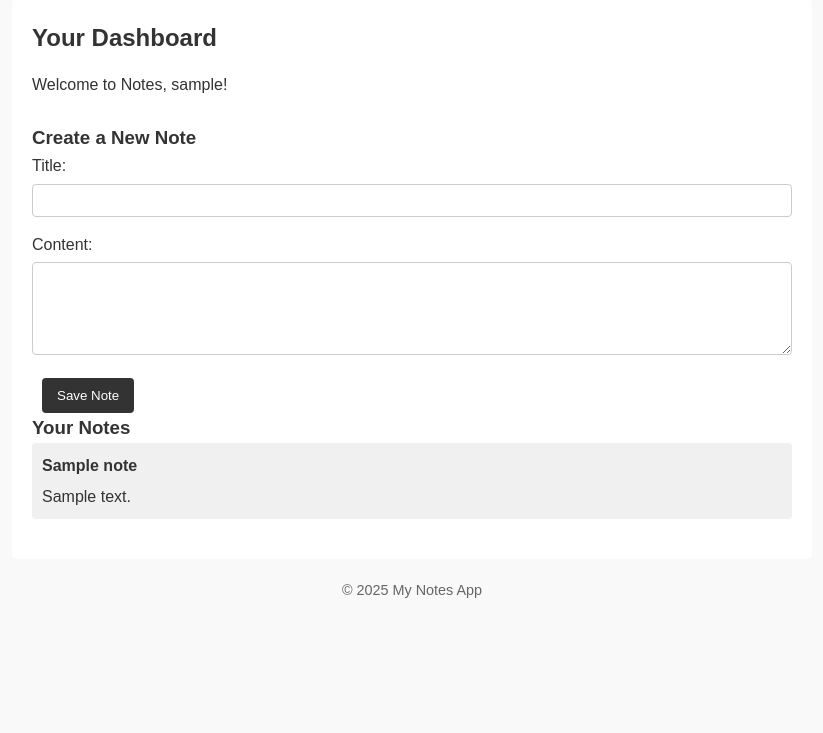
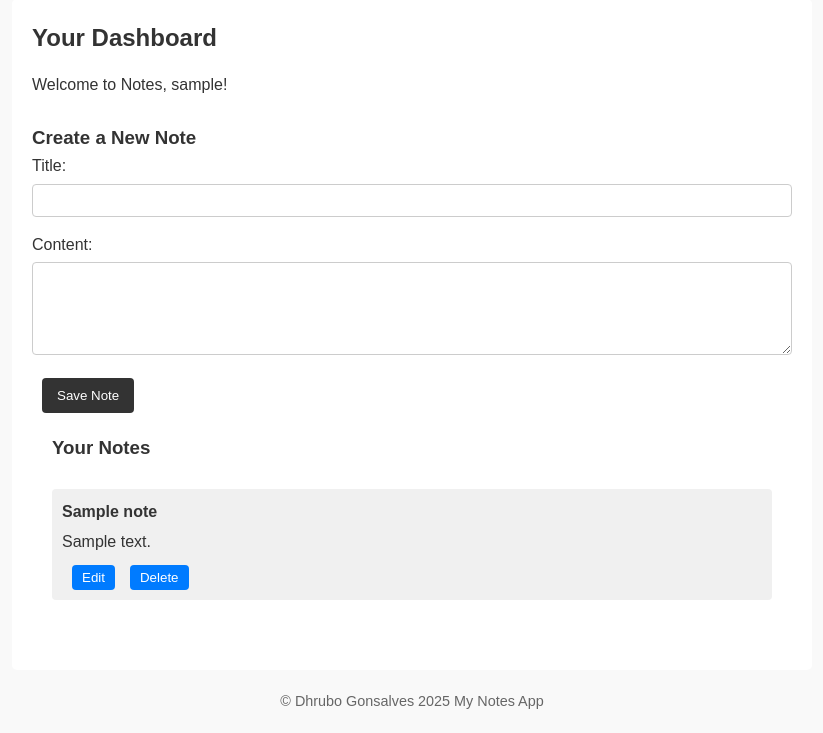
Before and after one commit to dhrubopious/note, a Flask app: page /dashboard in a window 1280 px wide. Shown: the part 148-881 px from the top of the page, without its empty margins (228-1051 px from the left). Before the commit the page ends 746 px from the top, so only its background shows below. Run offline with Flask 3, Linux system fonts and the light colour scheme; the visitor is signed in with stand-in values (Sample User, id 1); tables that the repository leaves empty or names only in its code hold one stand-in row (values such as "Sample post"); some libraries are stand-ins or nearby versions.

Commit message:
Edit and delete

```diff
--- a/app.py
+++ b/app.py
@@ -5,7 +5,6 @@ import logging
 
 app = Flask(__name__)
 app.config['SECRET_KEY'] = '1234'
-
 
 # MySQL configurations
 app.config['MYSQL_HOST'] = 'localhost'  # MySQL server address
@@ -15,7 +14,6 @@ app.config['MYSQL_DB'] = 'note_app'  # Replace with your database name
 
 # Initialize MySQL
 mysql = MySQL(app)
-
 
 @app.route('/')
 def index():
@@ -94,6 +92,39 @@ def dashboard():
     cur.close()
     return render_template('dashboard.html', notes=notes, current_user=session['user'])
 
+@app.route('/edit_note/<int:note_id>', methods=['POST'])
+def edit_note(note_id):
+    if 'loggedin' not in session:
+        return redirect(url_for('login'))
+
+    note_title = request.form['note_title']
+    note_content = request.form['note_content']
+
+    cur = mysql.connection.cursor()
+    cur.execute(
+        "UPDATE notes SET title = %s, content = %s WHERE id = %s AND user_id = %s",
+        (note_title, note_content, note_id, session['user']['id'])
+    )
+    mysql.connection.commit()
+    cur.close()
+
+    return redirect(url_for('dashboard'))
+
+@app.route('/delete_note/<int:note_id>', methods=['POST'])
+def delete_note(note_id):
+    if 'loggedin' not in session:
+        return redirect(url_for('login'))
+
+    cur = mysql.connection.cursor()
+    cur.execute(
+        "DELETE FROM notes WHERE id = %s AND user_id = %s",
+        (note_id, session['user']['id'])
+    )
+    mysql.connection.commit()
+    cur.close()
+
+    return redirect(url_for('dashboard'))
+
 @app.route('/logout')
 def logout():
     session.pop('loggedin', None)
--- /dev/null
+++ b/static/script.js
@@ -0,0 +1,20 @@
+function toggleEdit(noteId) {
+    const form = document.getElementById('edit-form-' + noteId);
+    form.style.display = form.style.display === 'none' ? 'block' : 'none';
+}
+
+function deleteNote(noteId) {
+    if (confirm('Are you sure you want to delete this note?')) {
+        // Send a POST request to delete the note
+        fetch('/delete_note/' + noteId, {
+            method: 'POST',
+        }).then(response => {
+            if (response.ok) {
+                // Reload the page to reflect changes
+                window.location.reload();
+            } else {
+                alert('Failed to delete the note.');
+            }
+        });
+    }
+}
--- a/static/style.css
+++ b/static/style.css
@@ -108,6 +108,10 @@
 }
 
 /* Dashboard specific styles */
+.notes-list {
+    padding: 20px; /* Increase padding for the notes list */
+}
+
 .notes-list ul {
     list-style: none;
     padding: 0;
@@ -126,5 +130,19 @@
 
 .actions {
     display: flex;
-   margin-left: 250px;
+    margin-top: 10px; /* Space between note content and buttons */
 }
+
+.edit-btn, .delete-btn {
+    background: #007bff; /* Blue background for buttons */
+    color: #fff;
+    padding: 5px 10px;
+    border: none;
+    border-radius: 4px;
+    cursor: pointer;
+    margin-right: 5px; /* Space between buttons */
+}
+
+.edit-btn:hover, .delete-btn:hover {
+    background: #0056b3; /* Darker blue on hover */
+}
--- a/templates/dashboard.html
+++ b/templates/dashboard.html
@@ -5,6 +5,7 @@
     <meta name="viewport" content="width=device-width, initial-scale=1" />
     <title>Dashboard - My Notes App</title>
     <link rel="stylesheet" href="/static/style.css" />
+    <script src="/static/script.js"></script> <!-- Link to the new JavaScript file -->
   </head>
   <body>
     <header>
@@ -15,7 +16,6 @@
           <li><a href="{{ url_for('signup') }}">Sign Up</a></li>
           <li><a href="{{ url_for('login') }}">Log In</a></li>
           <li><a href="{{ url_for('logout') }}">Log Out</a></li>
-
           <li><a href="{{ url_for('dashboard') }}">Dashboard</a></li>
         </ul>
       </nav>
@@ -44,11 +44,21 @@
 
         <section class="notes-list">
           <h3>Your Notes</h3>
+          <br>
           <ul>
             {% for note in notes %}
               <li>
-                <h4>{{ note.title }}</h4>
-                <p>{{ note.content }}</p>
+                <h4 class="note-title">{{ note.title }}</h4>
+                <p class="note-content">{{ note.content }}</p>
+                <div class="actions">
+                  <button class="btn edit-btn" onclick="toggleEdit('{{ note.id }}')">Edit</button>
+                  <button class="btn delete-btn" onclick="deleteNote('{{ note.id }}')">Delete</button>
+                  <form id="edit-form-{{ note.id }}" action="/edit_note/{{ note.id }}" method="post" style="display:none;">
+                    <input type="text" name="note_title" value="{{ note.title }}" required />
+                    <textarea name="note_content" required>{{ note.content }}</textarea>
+                    <button type="submit" class="btn">Save</button>
+                  </form>
+                </div>
               </li>
             {% endfor %}
           </ul>
@@ -57,7 +67,7 @@
     </main>
 
     <footer>
-      <p>&copy; 2025 My Notes App</p>
+      <p>&copy; Dhrubo Gonsalves 2025 My Notes App</p>
     </footer>
   </body>
 </html>
```
Lines whose indentation alone changed are shown as unchanged.
